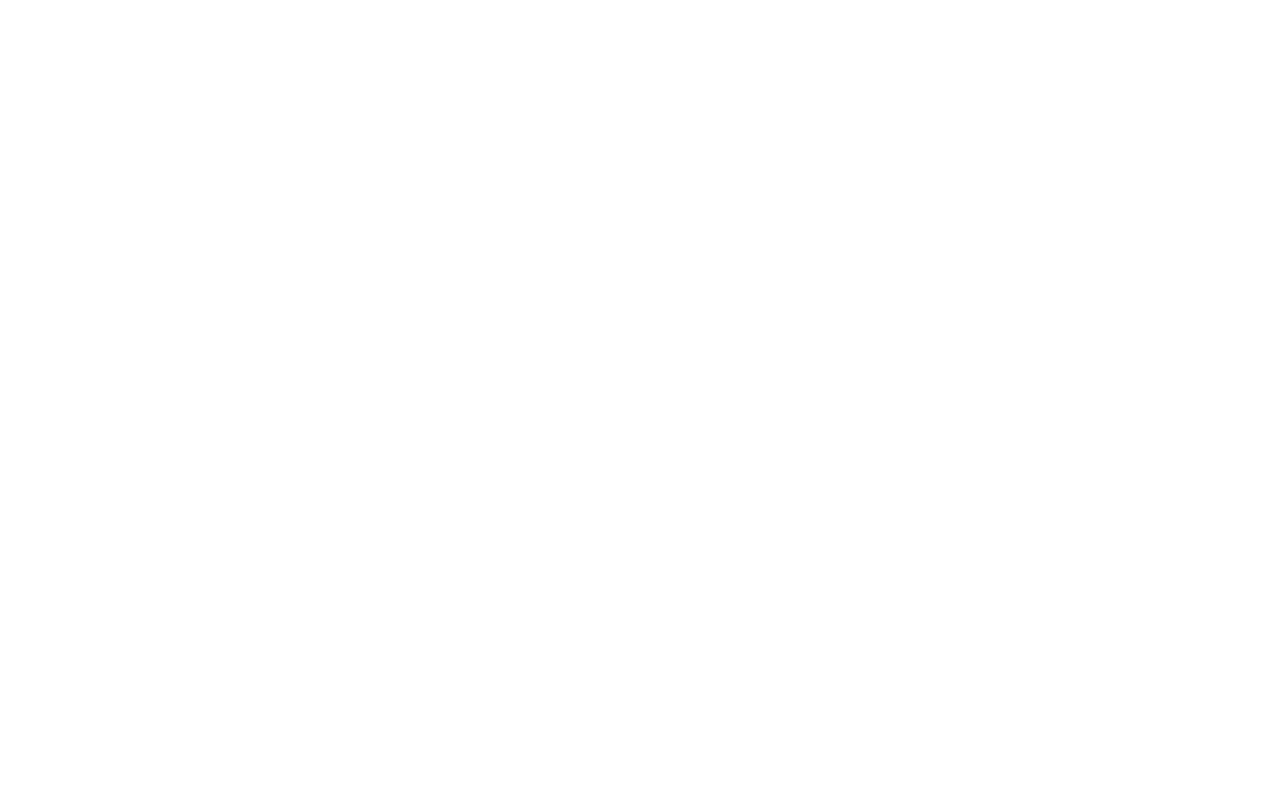
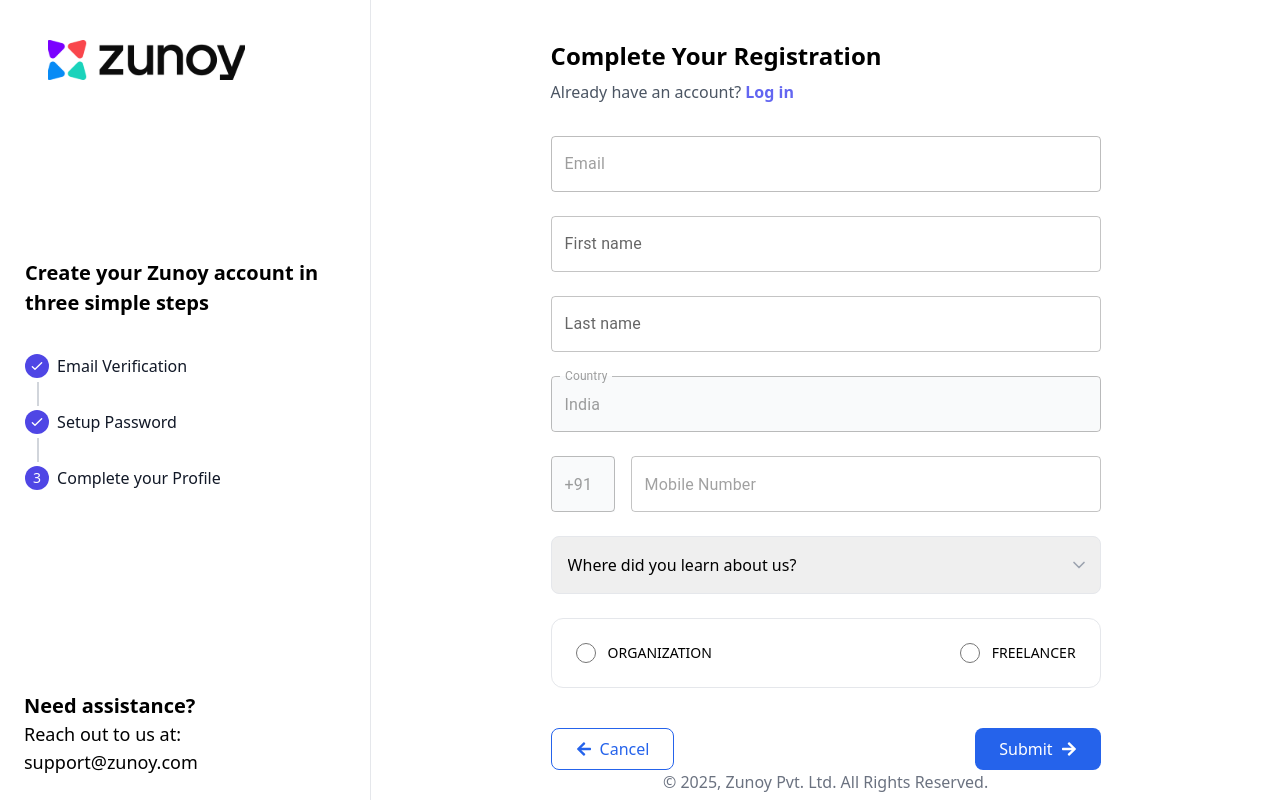
Before and after one commit to sanjay-perisync/zunoy, a React (Create React App) app: page /complete-profile in a window 1280 px wide. Before the commit this address had no page. Built offline with nearby package versions, Linux system fonts and the light colour scheme.

Commit message:
New-Message

```diff
--- a/package.json
+++ b/package.json
@@ -9,6 +9,7 @@
     "@reduxjs/toolkit": "^2.5.1",
     "axios": "^1.7.9",
     "cra-template": "1.2.0",
+    "lucide-react": "^0.475.0",
     "react": "^19.0.0",
     "react-dom": "^19.0.0",
     "react-hot-toast": "^2.5.2",
--- a/src/App.js
+++ b/src/App.js
@@ -5,6 +5,7 @@
 import Login from "./Components/Login";
 import Register from "./Components/Register";
 import SetupPassword from "./Components/SetupPassword";
+import CompleteProfile from "./Components/CompleteProfile";
 
 function App() {
   return (
@@ -15,6 +16,7 @@
             <Route path="/" element={<Login />} />
             <Route path="/register" element={<Register />} />
             <Route path="/setup-password" element={<SetupPassword />} />
+            <Route path="/complete-profile" element={<CompleteProfile />} />
           </Routes>
         </div>
       </Router>
--- a/src/Components/CompleteProfile.js
+++ b/src/Components/CompleteProfile.js
@@ -1,14 +1,28 @@
-import React from 'react'
-import Header from './Header'
+import React from 'react';
+import Header from './Header';
+import { ChevronDown } from 'lucide-react';
+import Footer from './Footer';
+import { useState, useEffect } from 'react';
+import { TextField } from "@mui/material";
+import { FaArrowLeft, FaArrowRight } from 'react-icons/fa';
 
 function CompleteProfile() {
+    const otpVerified = true;
+    const [email, setEmail] = useState("");
+
+    useEffect(() => {
+        const savedEmail = localStorage.getItem("registrationEmail");
+        if (savedEmail) {
+            setEmail(savedEmail);
+        }
+    }, []);
     return (
-    <div>
+        <div className="flex h-screen ">
 
             {/* left section */}
 
-        <section>
-        <Header/>
+            <section className="hidden lg:flex flex-col justify-between flex-[1_1_29%] border-r p-6 mx-auto max-w-2xl">
+                <Header />
 
                 <div className="mx-auto max-w-xs">
                     <h6 className="text-[20px] font-bold pb-5">
@@ -17,11 +31,29 @@
                     <div className="mt-4 space-y-8">
                         {/* Step 1 */}
                         <div className="flex items-center space-x-2 relative">
-                            <span className={`w-6 h-6 flex items-center justify-center rounded-full
-        ${otpVerified ? "bg-indigo-600 text-white" : "bg-indigo-600 text-white"} text-sm font-medium`}>
-                                {otpVerified ? "✔" : "1"}
+                            <span
+                                className={`w-6 h-6 flex items-center justify-center rounded-full ${otpVerified ? "bg-indigo-600 text-white" : "bg-indigo-600 text-white"} font-medium`}
+                            >
+                                {otpVerified ? (
+                                    <svg
+                                        xmlns="http://www.w3.org/2000/svg"
+                                        fill="none"
+                                        viewBox="0 0 24 24"
+                                        stroke="currentColor"
+                                        className="w-4 h-4 text-white"
+                                    >
+                                        <path
+                                            strokeLinecap="round"
+                                            strokeLinejoin="round"
+                                            strokeWidth="2"
+                                            d="M5 13l4 4L19 7"
+                                        />
+                                    </svg>
+                                ) : (
+                                    "1"
+                                )}
                             </span>
-                            <span className={`${otpVerified ? "text-indigo-600 font-semibold" : "text-gray-900 font-medium"}`}>
+                            <span className={`${otpVerified ? "text-gray-900 font-medium" : "text-gray-500"}`}>
                                 Email Verification
                             </span>
                             <div className="absolute left-1 top-7 w-[2px] h-6 bg-gray-300"></div>
@@ -30,11 +62,29 @@
 
                         {/* Step 2*/}
                         <div className="flex items-center space-x-2 relative">
-                            <span className={`w-6 h-6 flex items-center justify-center rounded-full
-            ${otpVerified ? "bg-indigo-600" : "bg-gray-400"} text-white text-sm font-medium`}>
-                                2
+                            <span
+                                className={`w-6 h-6 flex items-center justify-center rounded-full ${otpVerified ? "bg-indigo-600 text-white" : "bg-indigo-600 text-white"} font-medium`}
+                            >
+                                {otpVerified ? (
+                                    <svg
+                                        xmlns="http://www.w3.org/2000/svg"
+                                        fill="none"
+                                        viewBox="0 0 24 24"
+                                        stroke="currentColor"
+                                        className="w-4 h-4 text-white"
+                                    >
+                                        <path
+                                            strokeLinecap="round"
+                                            strokeLinejoin="round"
+                                            strokeWidth="2"
+                                            d="M5 13l4 4L19 7"
+                                        />
+                                    </svg>
+                                ) : (
+                                    "2"
+                                )}
                             </span>
-                            <span className={`${otpVerified ? "text-gray-900 font-medium" : "text-gray-500"}`}>
+                            <span className={ "text-gray-900 font-medium"}>
                                 Setup Password
                             </span>
                             <div className="absolute left-1 top-7 w-[2px] h-6 bg-gray-300"></div>
@@ -42,18 +92,163 @@
 
                         {/* Step 3*/}
                         <div className="flex items-center space-x-2">
-                            <span className="w-6 h-6 flex items-center justify-center rounded-full bg-gray-400 text-white text-sm font-medium">
+                            <span className="w-6 h-6 flex items-center justify-center rounded-full bg-indigo-600 text-white text-sm font-medium">
                                 3
                             </span>
-                            <span className="text-gray-500">Complete your Profile</span>
+                            <span className="text-gray-900 font-medium">Complete your Profile</span>
                         </div>
                     </div>
 
+                </div>
+
+
+                <div className="mt-6 mx-auto">
+                    <p className="text-black font-bold text-xl">Need assistance?</p>
+                    <p className="text-lg">
+                        Reach out to us at: <span className="">support@zunoy.com</span>
+                    </p>
                 </div>
             </section>
 
 
             {/* right section */}
+
+
+            <section className="flex flex-col h-screen justify-between lg:items-center lg:flex-[1_1_71%] w-full bg-white py-10">
+                <div className="w-auto lg:w-[550px]">
+                    <div className="mb-8">
+                        <h1 className="text-2xl font-semibold mb-2">Complete Your Registration</h1>
+                        <p className="text-gray-600">
+                            Already have an account?{' '}
+                            <a href="#" className="text-indigo-500 font-semibold hover:text-blue-700">
+                                Log in
+                            </a>
+                        </p>
+                    </div>
+
+                    <form className="space-y-6">
+                        {/* Email  */}
+                        <div>
+                            <TextField
+                                label="Email"
+                                type="email"
+                                value={email}
+                                disabled
+                                onChange={(e) => setEmail(e.target.value)}
+                                variant="outlined"
+                                fullWidth
+                            />
+                        </div>
+
+                        <div>
+
+                            <TextField
+                                label="First name"
+                                type="text"
+                                className="w-full px-4 py-2 border rounded-lg focus:ring-2 focus:ring-blue-500 focus:border-blue-500"
+                            />
+                        </div>
+
+                        <div>
+
+                            <TextField
+                                label="Last name"
+                                type="text"
+                                className="w-full px-4 py-2 border rounded-lg focus:ring-2 focus:ring-blue-500 focus:border-blue-500"
+                            />
+                        </div>
+
+                        <div>
+
+                            <TextField
+                                label="Country"
+                                type="text"
+                                value="India"
+                                disabled
+                                className="w-full px-4 py-2 border rounded-lg bg-gray-50 text-gray-500"
+                            />
+                        </div>
+
+                        <div>
+
+                            <div className="flex gap-4">
+                                <TextField
+
+                                    type="text"
+                                    value="+91"
+                                    disabled
+                                    className="w-16 px-4 py-2 border rounded-l-lg bg-gray-50 text-gray-500"
+                                />
+                                <TextField
+                                    type="tel"
+                                    placeholder="Mobile Number"
+                                    className="flex-1 px-4 py-2 border-y border-r rounded-r-lg focus:ring-2 focus:ring-blue-500 focus:border-blue-500"
+                                />
+                            </div>
+
+                        </div>
+
+                        <div>
+
+                            <div className="relative">
+                                <select className="w-full px-4 py-4 border rounded-lg appearance-none focus:ring-2 focus:ring-blue-500 focus:border-blue-500">
+                                    <option value="">Where did you learn about us?</option>
+                                    <option value="">1</option>
+                                    <option value="">2</option>
+                                    <option value="">3</option>
+                                    <option value="">4</option>
+                                </select>
+                                <ChevronDown className="absolute right-3 top-1/2 -translate-y-1/2 text-gray-400 pointer-events-none" size={20} />
+                            </div>
+                        </div>
+
+                        <div className="flex justify-between p-6 rounded-xl border gap-4 mt-8">
+                            <div className="flex items-center gap-3">
+                                <input
+                                    type="radio"
+                                    id="organization"
+                                    name="accountType"
+                                    className="w-5 h-5 text-blue-600"
+                                />
+                                <label htmlFor="organization" className="text-sm">
+                                    ORGANIZATION
+                                </label>
+                            </div>
+                            <div className="flex items-center gap-3">
+                                <input
+                                    type="radio"
+                                    id="freelancer"
+                                    name="accountType"
+                                    className="w-5 h-5 text-blue-600"
+                                />
+                                <label htmlFor="freelancer" className="text-sm">
+                                    FREELANCER
+                                </label>
+                            </div>
+                        </div>
+
+                        <div className="flex justify-between gap-4 pt-4">
+                            <button
+                                type="button"
+                                className="px-6 py-2 border border-blue-600 text-blue-600 rounded-lg hover:bg-blue-50 flex items-center"
+                            >
+                                <FaArrowLeft className="mr-2" />
+                                Cancel
+                            </button>
+                            <button
+                                type="submit"
+                                className="px-6 py-2 bg-blue-600 text-white rounded-lg hover:bg-blue-700 flex items-center"
+                            >
+                                Submit
+                                <FaArrowRight className="ml-2" />
+                            </button>
+                        </div>
+                    </form>
+                </div>
+
+
+                <Footer />
+            </section>
         </div>
     )
 }
--- a/src/Components/Register.js
+++ b/src/Components/Register.js
@@ -209,7 +209,7 @@
                                 disabled={otpSent}
                             />
                             {otpSent && (
-                                <div className="flex justify-between mb-4">
+                                <div className="flex justify-between gap-2 mb-4">
                                     {otp.map((digit, index) => (
                                         <TextField
                                             key={index}
@@ -255,12 +255,13 @@
 
 
                             <button
-                                className="mt-4 w-full bg-indigo-500 text-white py-4 rounded-xl font-medium hover:bg-indigo-700 transition"
+                                className={`mt-4 w-full py-4 rounded-xl font-medium transition ${loader ? "bg-gray-200 cursor-not-allowed" : "bg-indigo-500 text-white hover:bg-indigo-700"}`}
                                 disabled={loader}
                                 onClick={otpSent ? handleVerifyOtp : handleEmailVerification}
                             >
                                 {loader ? <CircularIndeterminate /> : otpSent ? "Verify OTP" : "Verify Email"}
                             </button>
+
                         </>
 
                         {error && <p className="text-red-500">{error}</p>}
--- a/src/Components/SetupPassword.js
+++ b/src/Components/SetupPassword.js
@@ -3,6 +3,7 @@
 import { FaEye, FaEyeSlash } from "react-icons/fa";
 import { TextField } from "@mui/material";
 import { useState, useEffect } from 'react';
+import { useNavigate } from 'react-router-dom';
 
 export default function SetupPassword() {
     const otpVerified = true;
@@ -14,6 +15,8 @@
     const [confirmPassword, setConfirmPassword] = useState("");
     const [passwordError, setPasswordError] = useState("");
     const [confirmPasswordError, setConfirmPasswordError] = useState("");
+
+    const navigate = useNavigate();
 
     useEffect(() => {
         const savedEmail = localStorage.getItem("registrationEmail");
@@ -55,7 +58,7 @@
         const isPasswordValid = validatePassword(password);
         const isConfirmPasswordValid = validateConfirmPassword();
         if (isPasswordValid && isConfirmPasswordValid) {
-
+            navigate("/complete-profile");
             console.log("Form submitted");
         }
     };
```
Also changed, not shown: 1 other file (tests, documents, lock files or other folders). Lines whose indentation alone changed are shown as unchanged.
